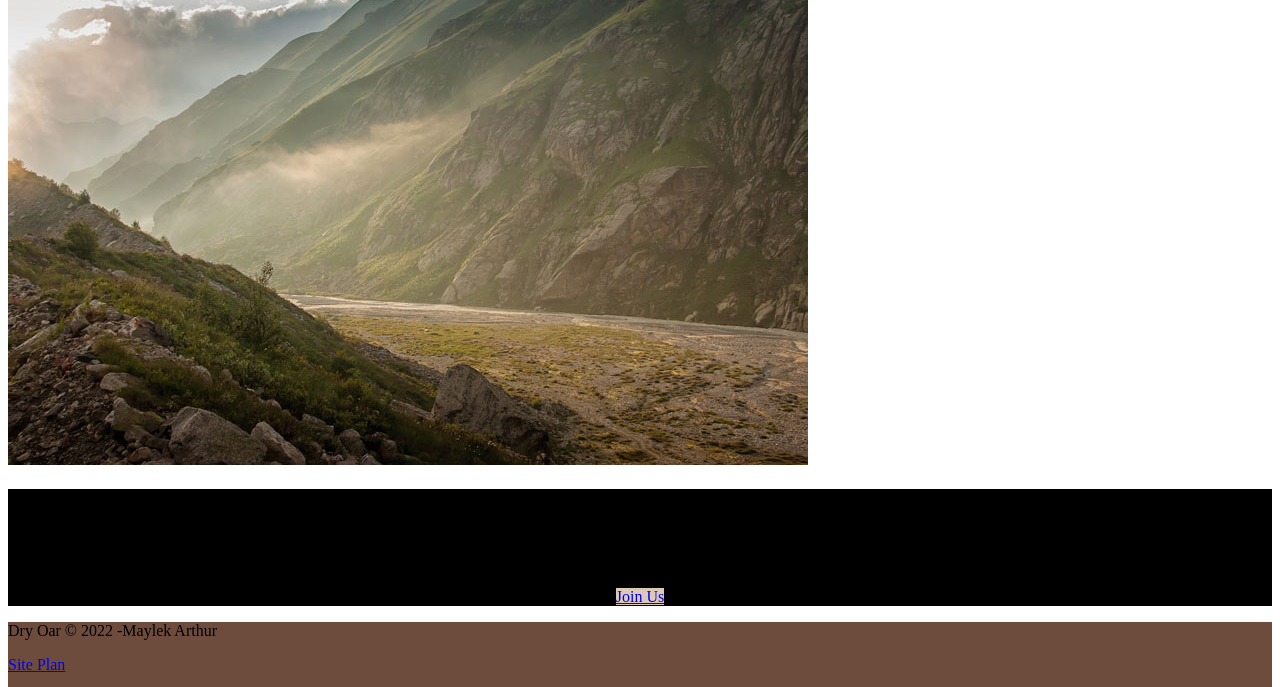
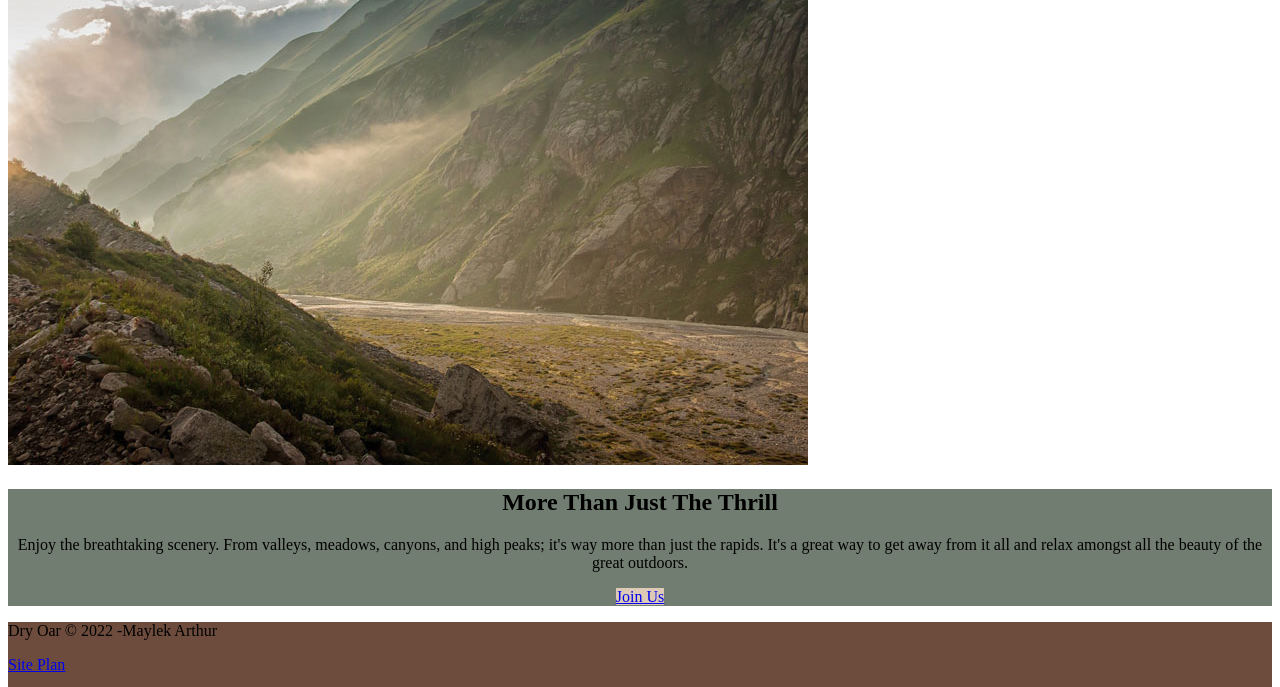
Before and after one commit to MaylekArthur98/wdd130, a plain HTML site: page wwr/index.html in a window 1280 px wide. Shown: the part 2965-3652 px from the top of the page. Drawn offline with Linux system fonts and the light colour scheme.

Commit message:
colors v2

```diff
--- a/wwr/styles/style.css
+++ b/wwr/styles/style.css
@@ -30,7 +30,7 @@ nav a:hover {
     background-color: #DCC9B6;
 }
 .msg {
-    background-color: black;
+    background-color: #727D71;
 }
 footer {
     background-color: #6D4C3D;
```
